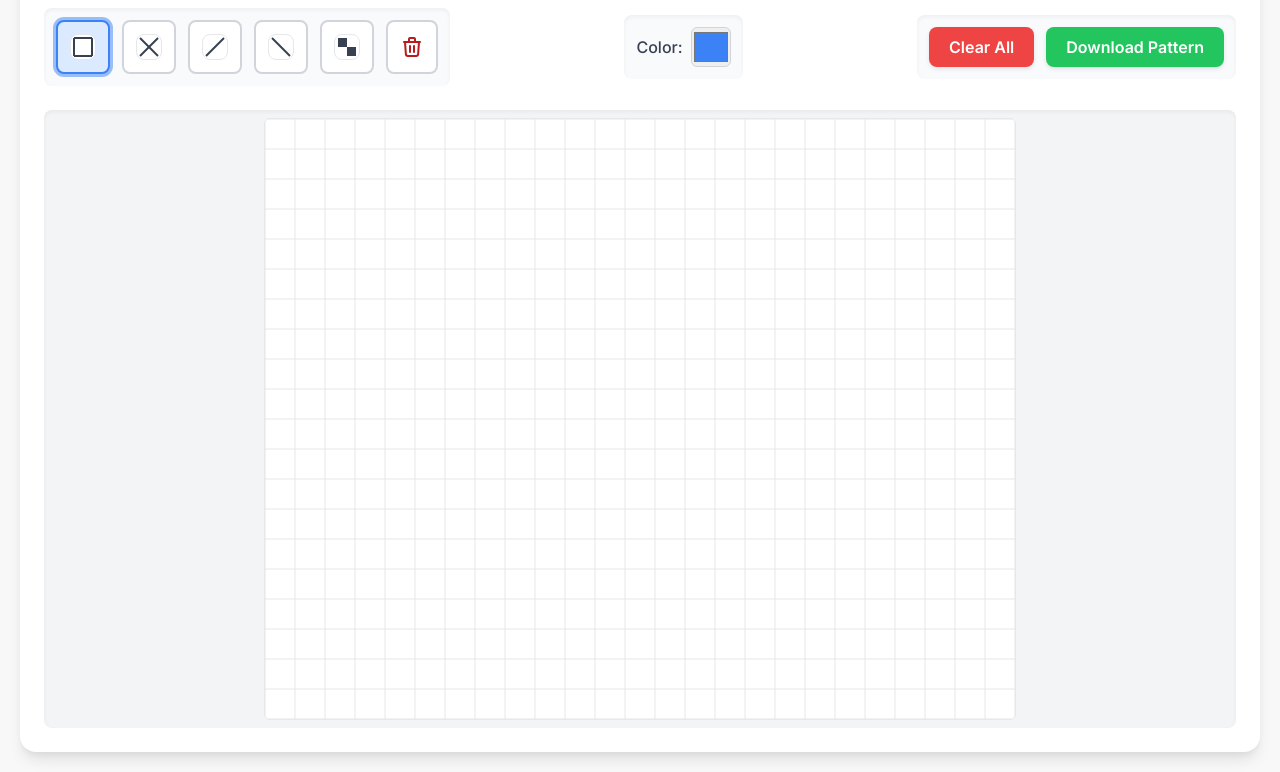
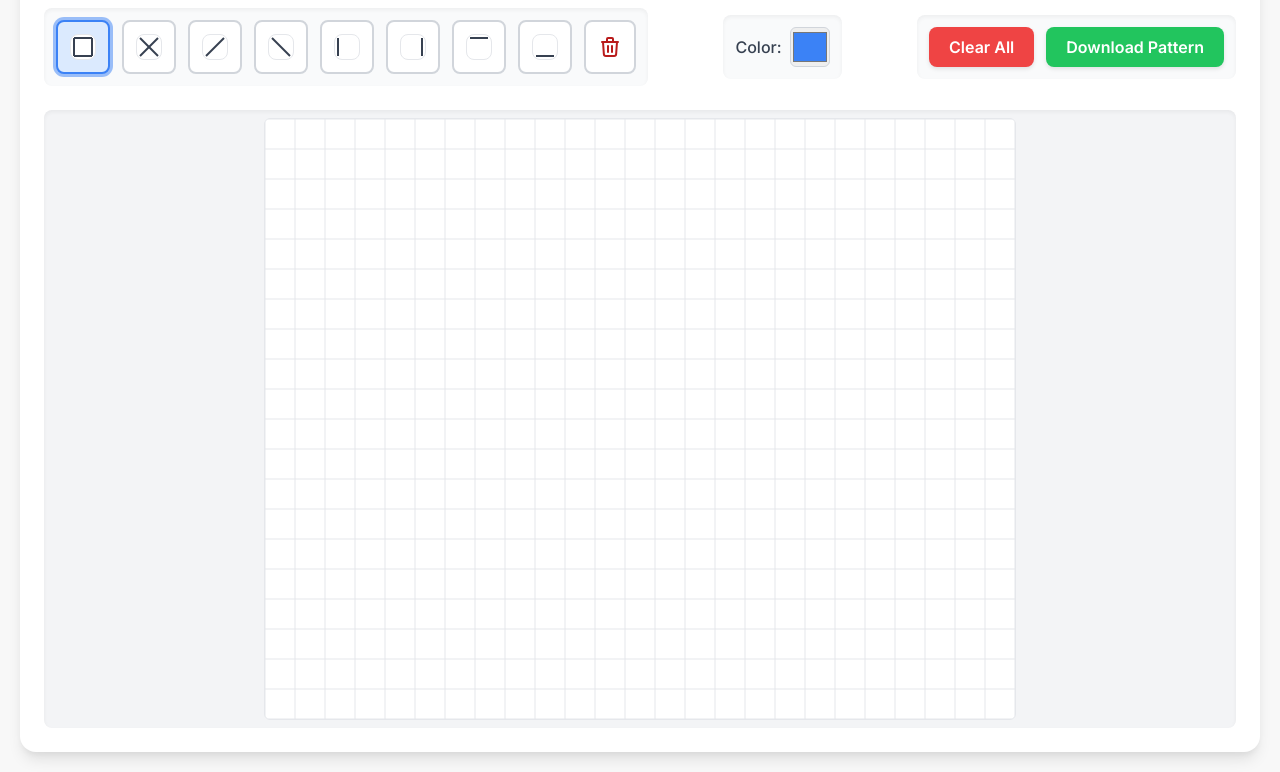
Before and after one commit to aadaharma/karelianembroiderymaker, a plain HTML site: page index.html in a window 1280 px wide. Shown: the part 96-868 px from the top of the page. Drawn offline with nearby package versions, Linux system fonts and the light colour scheme.

Commit message:
Add more templates

```diff
--- a/index.html
+++ b/index.html
@@ -201,12 +201,47 @@
             },
              // Example of a new, more complex template
             {
-                id: 'checkerboard',
+                id: 'line-left',
                 draw: (ctx, x, y, size, color) => {
-                    ctx.fillStyle = color;
-                    const subSize = size / 2;
-                    ctx.fillRect(x, y, subSize, subSize);
-                    ctx.fillRect(x + subSize, y + subSize, subSize, subSize);
+                    ctx.strokeStyle = color;
+                    ctx.lineWidth = 2;
+                    ctx.beginPath();
+                    ctx.moveTo(x , y);
+                    ctx.lineTo(x , y + size );
+                    ctx.stroke();
+                }
+            },
+            {
+                id: 'line-right',
+                draw: (ctx, x, y, size, color) => {
+                    ctx.strokeStyle = color;
+                    ctx.lineWidth = 2;
+                    ctx.beginPath();
+                    ctx.moveTo(x + size , y);
+                    ctx.lineTo(x + size , y + size );
+                    ctx.stroke();
+                }
+            },
+            {
+                id: 'line-top',
+                draw: (ctx, x, y, size, color) => {
+                    ctx.strokeStyle = color;
+                    ctx.lineWidth = 2;
+                    ctx.beginPath();
+                    ctx.moveTo(x , y);
+                    ctx.lineTo(x + size , y );
+                    ctx.stroke();
+                }
+            },
+            {
+                id: 'line-bottom',
+                draw: (ctx, x, y, size, color) => {
+                    ctx.strokeStyle = color;
+                    ctx.lineWidth = 2;
+                    ctx.beginPath();
+                    ctx.moveTo(x , y + size);
+                    ctx.lineTo(x + size, y + size );
+                    ctx.stroke();
                 }
             },
             {
```
